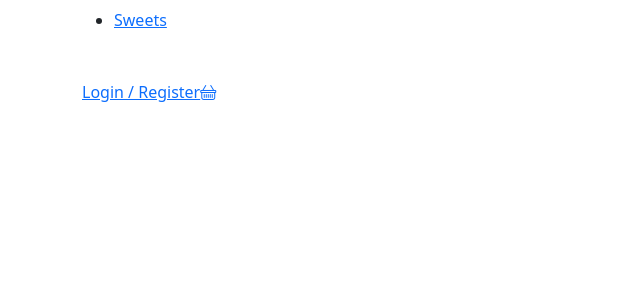
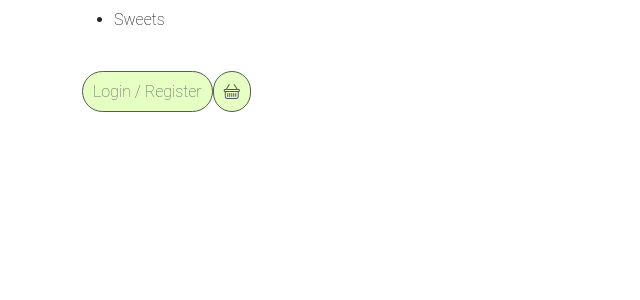
Before and after one commit to foremna/candyshop, a React (Create React App) app: page / in a window 1280 px wide. Shown: the top 300 px of the page, without its empty margins (0-640 px from the left). Built offline with nearby package versions, Linux system fonts and the light colour scheme.

Commit message:
Add variables & style body and link

```diff
--- a/src/styles/index.css
+++ b/src/styles/index.css
@@ -0,0 +1,54 @@
+@import './variables.css';
+
+body {
+  margin: 0;
+  font-family: 'Roboto', sans-serif;
+  -webkit-font-smoothing: antialiased;
+  -moz-osx-font-smoothing: grayscale;
+}
+
+a {
+  color: rgb(0, 0, 0);
+  text-decoration: none;
+}
+
+.visually-hidden {
+  position: absolute;
+  clip: rect(0 0 0 0);
+  width: 1px;
+  height: 1px;
+  margin: -1px;
+}
+
+.inner {
+  padding-top: 50px;
+}
+
+.link {
+  font-weight: 100;
+  transition: .3s ease color;
+}
+
+.link:hover {
+  color: var(--violet);
+}
+
+.link--btn {
+  background: var(--green-light);
+  margin-bottom: 10px;
+  padding: 10px;
+  border: 1px solid var(--gray);
+  border-radius: 50px;
+  color: var(--gray);
+  font-weight: 100;
+  transition: .3s ease all;
+}
+
+.link--btn:hover {
+  background-color: var(--green-middle);
+  color: var(--black);
+}
+
+.link--btn:focus {
+  box-shadow: 0 0 0 0.25rem var(--green-middle);
+}
--- /dev/null
+++ b/src/styles/variables.css
@@ -0,0 +1,13 @@
+:root {
+  --black: #000000;
+  --gray: #595959;
+  --gray-light: #A8A8A8;
+  --violet: #6739CC;
+  --violet-light: #6939CB7A;
+  --violet-dark: #452098;
+  --yellow: #FFDD21;
+  --green: #539700;
+  --green-light: #E6FFC2;
+  --green-middle: #D5FF98;
+  --spring-green: #82DA03;
+}
```
